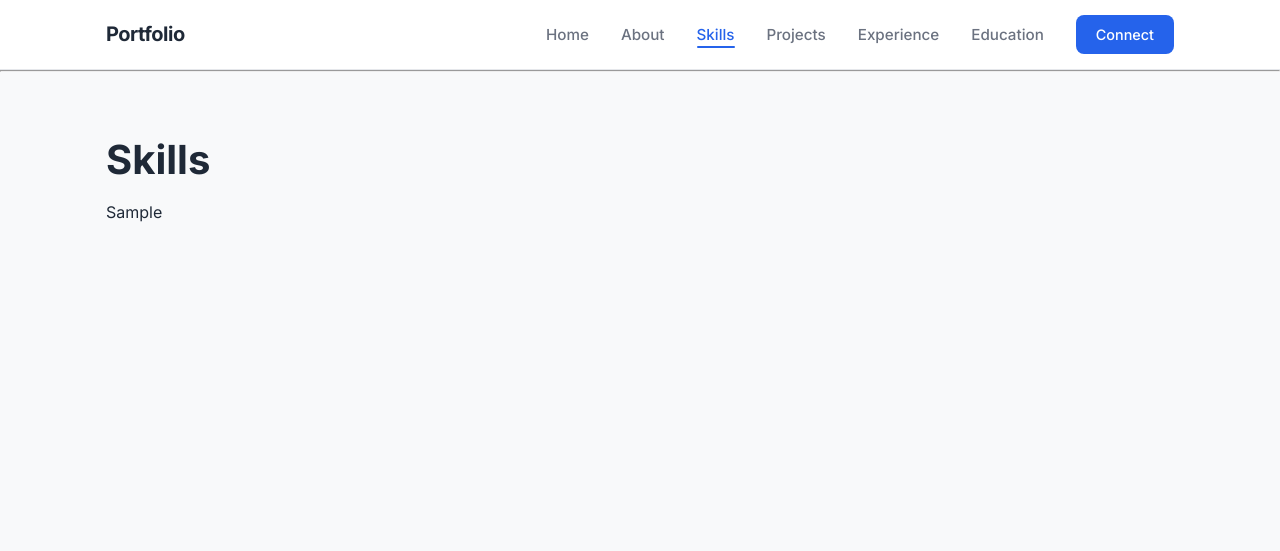
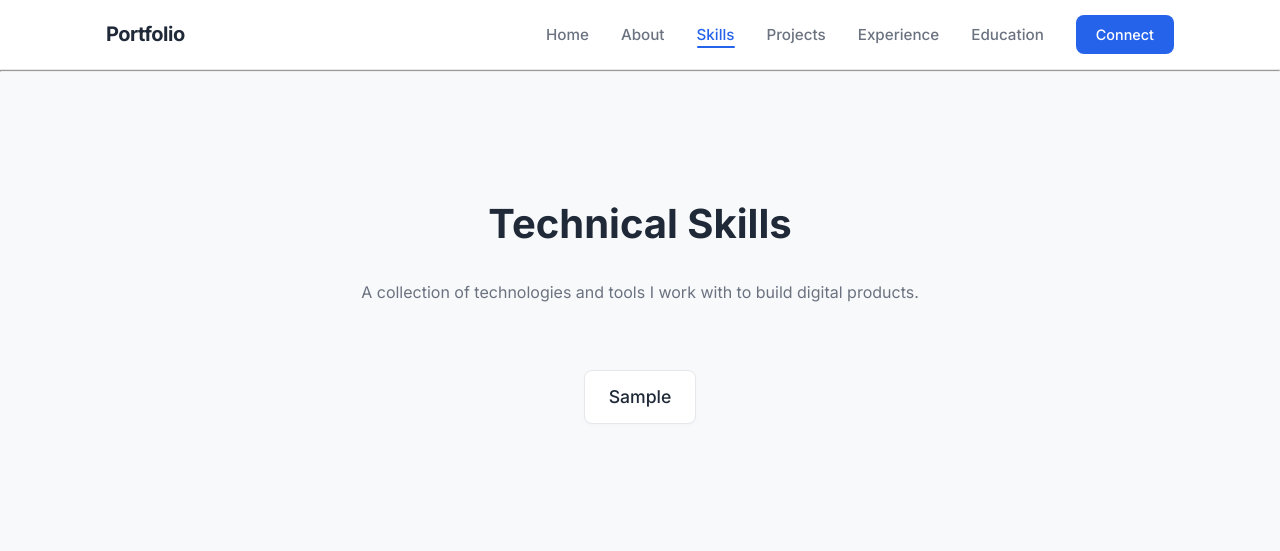
Before and after one commit to n8novaa/portfoliohub, a Django app: page /skills/ in a window 1280 px wide. Shown: the top 551 px of the page. Run offline with Django 5.2, Linux system fonts and the light colour scheme; tables that the repository leaves empty hold one stand-in row (values such as "Sample post").

Commit message:
modified and styled skills page

```diff
--- a/portfoliohub/static/css/main.css
+++ b/portfoliohub/static/css/main.css
@@ -463,3 +463,34 @@ section {
         max-width: 320px;
     }
 }
+
+/* =========================================
+   7. SKILLS (Step 5)
+   ========================================= */
+.skills-grid {
+    display: flex;
+    flex-wrap: wrap;
+    justify-content: center;
+    gap: 1rem;
+    margin-top: var(--space-lg);
+}
+
+.skill-tag {
+    background-color: var(--bg-card);
+    border: 1px solid var(--border-light);
+    border-radius: var(--radius-md);
+    padding: 0.75rem 1.5rem;
+    font-size: 1.1rem;
+    font-weight: 500;
+    color: var(--text-main);
+    transition: all var(--transition-fast);
+    cursor: default;
+    box-shadow: 0 2px 4px rgba(0,0,0,0.02);
+}
+
+.skill-tag:hover {
+    border-color: var(--primary);
+    transform: translateY(-2px);
+    box-shadow: 0 4px 12px rgba(37, 99, 235, 0.1);
+    color: var(--primary);
+}
--- a/portfoliohub/templates/pages/skills.html
+++ b/portfoliohub/templates/pages/skills.html
@@ -4,17 +4,24 @@
 
 {% block content %}
 
-<section id="skills-page">
-    <h1>Skills</h1>
+<section id="skills-page" class="container" style="max-width: 900px; padding-top: var(--space-xl); padding-bottom: var(--space-xl);">
+    <div class="text-center mb-5">
+        <h1 style="margin-bottom: var(--space-md);">Technical Skills</h1>
+        <p class="text-muted" style="max-width: 600px; margin: 0 auto;">
+            A collection of technologies and tools I work with to build digital products.
+        </p>
+    </div>
 
     {% if skills_list %}
-        <ul>
+        <div class="skills-grid">
             {% for skill in skills_list %}
-                <li>{{ skill }}</li>
+                <div class="skill-tag">
+                    {{ skill }}
+                </div>
             {% endfor %}
-        </ul>
+        </div>
     {% else %}
-        <p>No skills listed yet.</p>
+        <p class="text-center">No skills listed yet.</p>
     {% endif %}
 </section>
 
```
